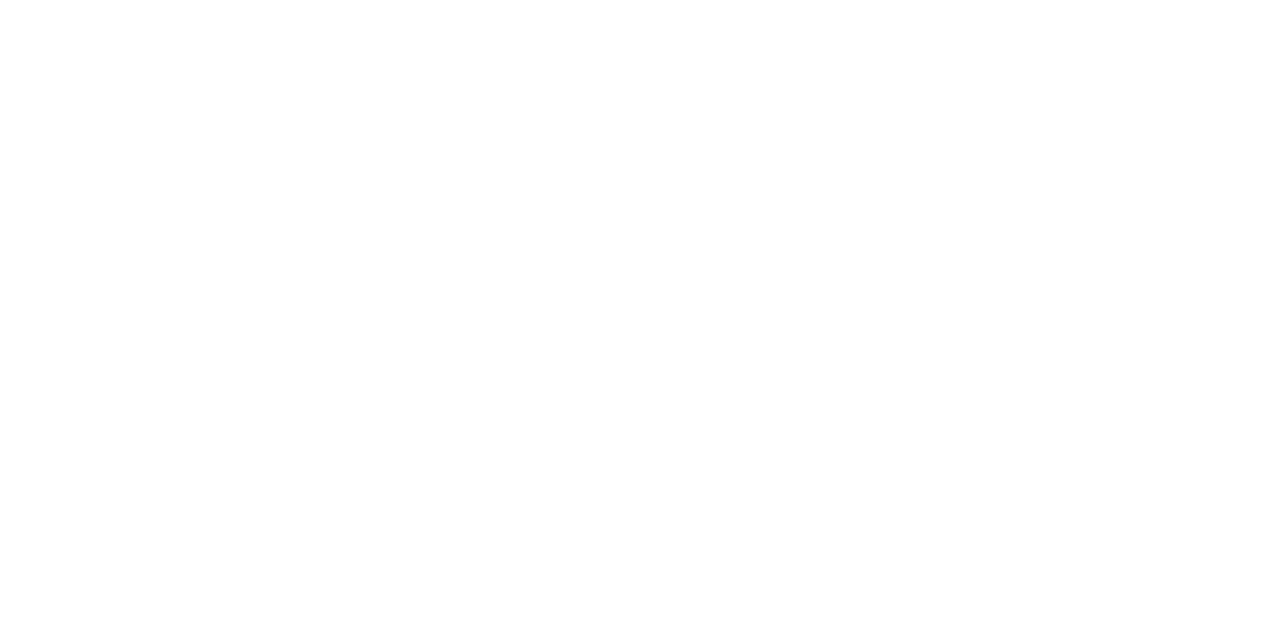
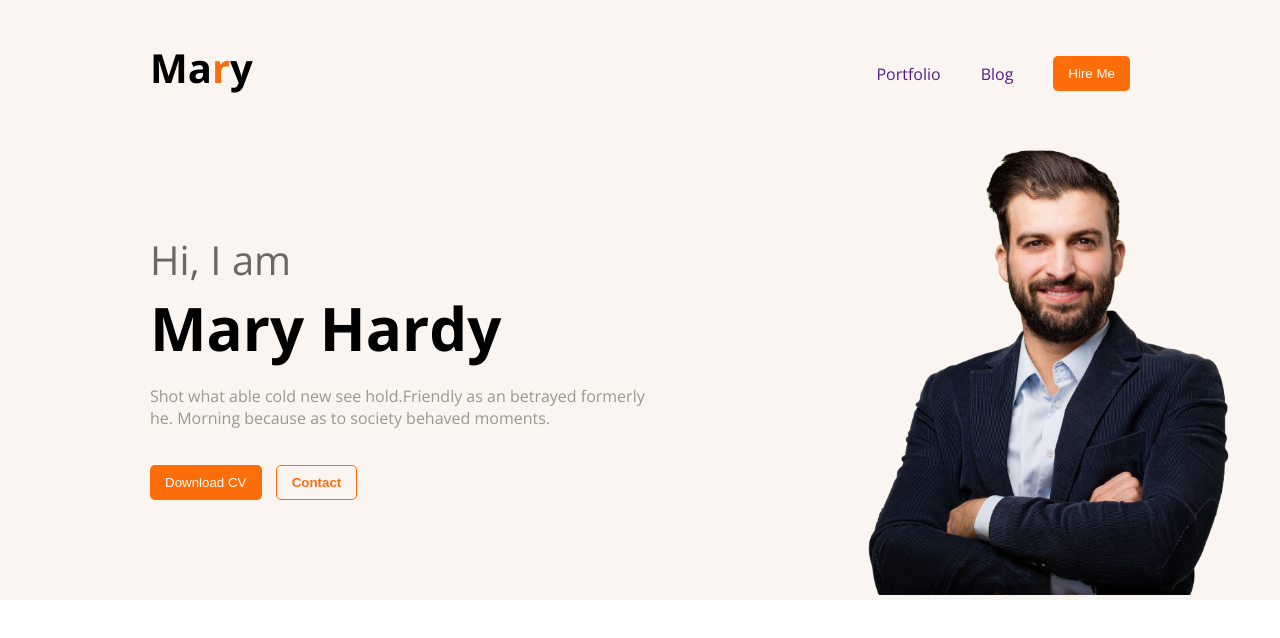
Before and after one commit to Aslam-Hosen/project-1, a plain HTML site: page index.html in a window 1280 px wide. Drawn offline with nearby package versions, Linux system fonts and the light colour scheme.

Commit message:
commit navber and banner area

```diff
--- a/index.html
+++ b/index.html
@@ -3,13 +3,55 @@
 <head>
     <meta charset="UTF-8">
     <meta name="viewport" content="width=device-width, initial-scale=1.0">
-    <title>project-1</title>
+
+    <!-- google font link -->
+    <style>
+      @import url('https://fonts.googleapis.com/css2?family=Open+Sans:ital,wght@0,300..800;1,300..800&display=swap');
+    </style>
+
+    <!-- favicon link -->
+    <link rel="shortcut icon" href="https://img.icons8.com/?size=48&id=20986&format=png" type="image/x-icon">
+
     <!-- CSS link here -->
     <link rel="stylesheet" href="style.css">
-    <!-- favicon link -->
-     <link rel="shortcut icon" href="https://img.icons8.com/?size=48&id=20986&format=png" type="image/x-icon">
+
+    <title>project-1</title>
+
 </head>
 <body>
 
+  <!-- header area -->
+
+     <header class="header">
+          <nav>
+              <h1>Ma<span class="text-primary">r</span>y</h1>
+              <ul>
+                  <li><a href="">Portfolio</a></li>
+                  <li><a href="">Blog</a></li>
+                  <li><button class="btn-primary">Hire Me</button></li>
+              </ul>
+          </nav>
+
+          <div class="banner">
+               <div class="banner-content">
+                    <h3>Hi, I  am</h3>
+                    <h1>Mary Hardy</h1>
+                    <p>Shot what able cold new see hold.Friendly as an betrayed formerly he. Morning because as to society behaved moments.</p>
+                    <button class="btn-primary">Download CV</button>
+                    <button class="banner-btn">Contact</button>
+               </div>
+               <div>
+                    <img class="banner-img" src="images/hardy.png" alt="">
+               </div>
+          </div>
+
+     </header>
+
+     <main>
+
+     </main>
+     <footer>
+
+     </footer>
 </body>
 </html>
--- a/style.css
+++ b/style.css
@@ -0,0 +1,95 @@
+body{
+    font-family: "Open Sans", system-ui;
+    margin: 0;
+    padding: 0;
+}
+
+/* navber area style  */
+
+.text-primary{
+    color: #FD6E0A;
+}
+
+.btn-primary{
+    background-color: #FD6E0A;
+    padding: 10px 15px;
+    color: white;
+    border-radius: 5px;
+    border: none;
+}
+
+nav h1 {
+    font-size: 40px;
+    margin: 0;
+}
+
+nav {
+    display: flex;
+    justify-content: space-between;
+    margin: 0px 150px;
+    padding-top: 40px;
+}
+
+nav > ul {
+    display: flex;
+    align-items: center;
+}
+
+nav li {
+    list-style: none;
+    margin-left: 40px;
+}
+
+nav ul li a {
+    text-decoration: none;
+}
+
+/* Banner area style */
+
+.header{
+    background-color: #faf5f1;
+}
+
+.banner {
+    padding-left: 150px;
+    display: flex;
+    align-items: center;
+    padding-right: 45px;
+    padding-top: 25px;
+    justify-content: space-between;
+}
+
+.banner img {
+    width: 400px;
+}
+
+
+.banner-content p {}
+
+.banner-content h3 {
+    font-size: 40px;
+    font-weight: 400;
+    color: #6c6666;
+    margin: 0;
+}
+
+.banner-content h1 {
+    font-size: 60px;
+    margin: 0;
+}
+
+.banner-content p {
+    width: 500px;
+    color: #9d978a;
+    padding-bottom: 20px;
+}
+
+.banner-btn {
+    margin-left: 10px;
+    background: #faf5f1;
+    color: #FD6E0A;
+    font-weight: bold;
+    padding: 9px 15px;
+    border: 1px solid;
+    border-radius: 5px;
+}
```
Also changed, not shown: images/cabbage-1.jpg (deleted), images/cabbage.jpg (deleted), images/green.jpg (deleted).
